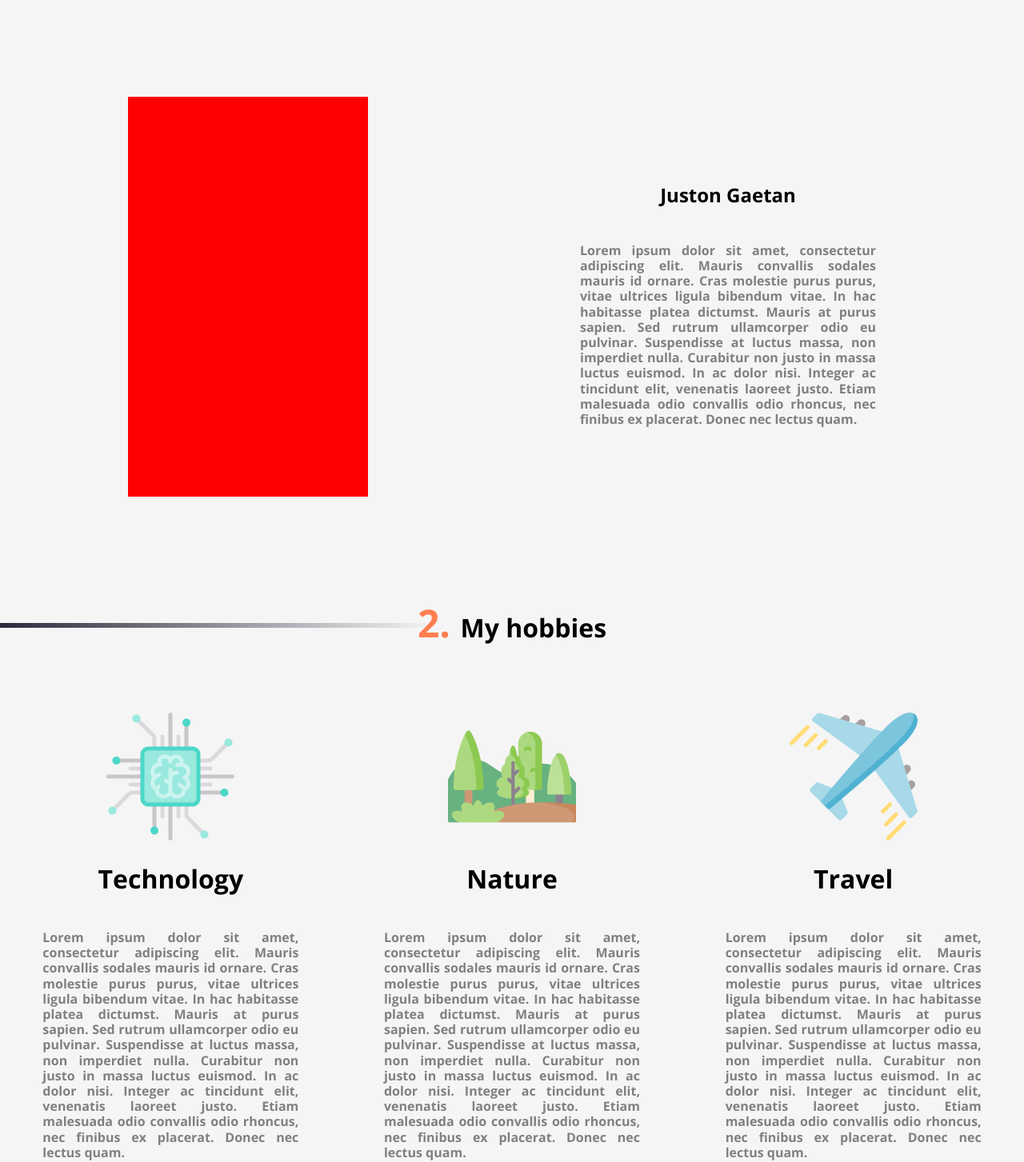
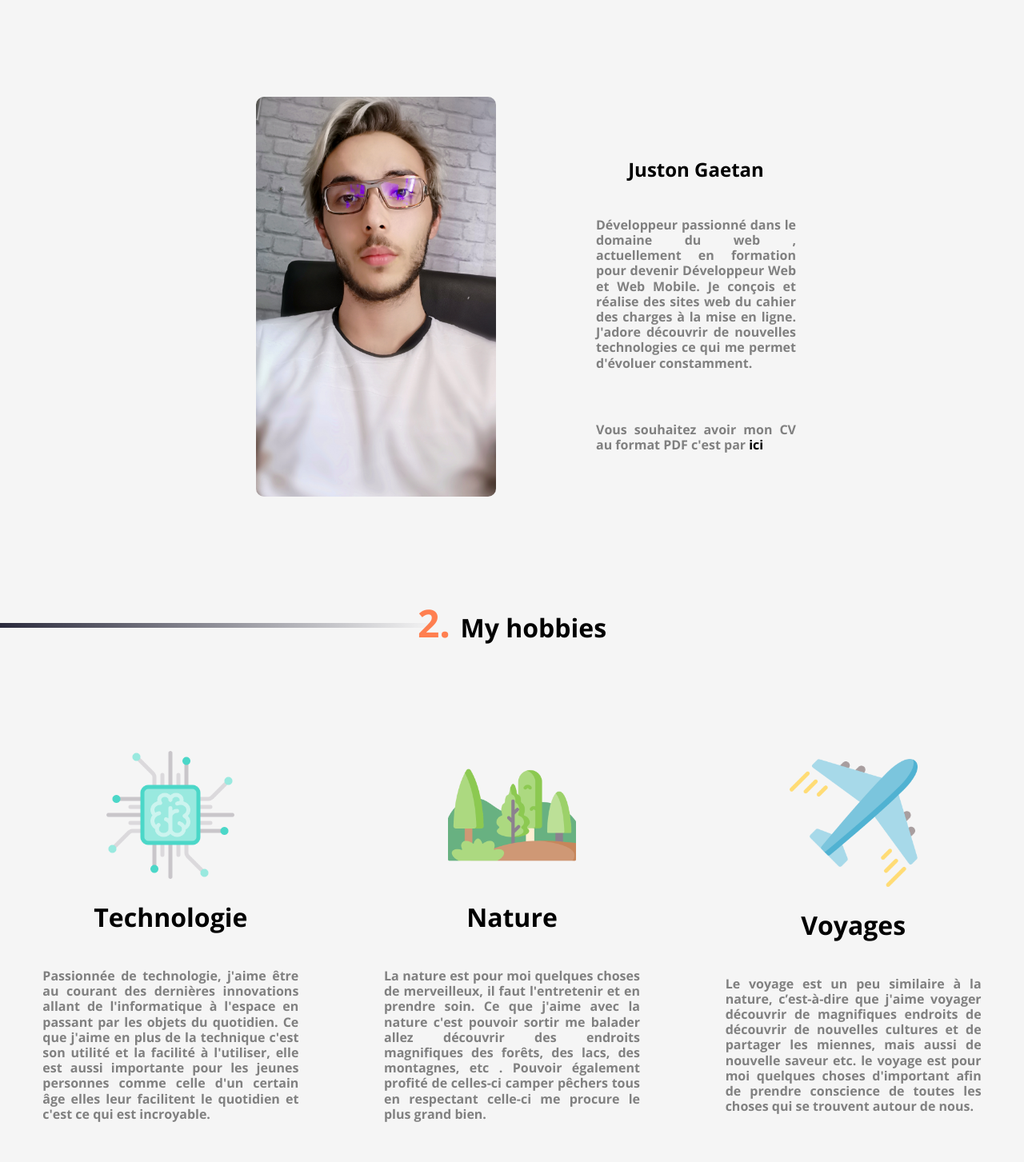
Before and after one commit to JusGaga/Portfolio-Gaetan, a React (Create React App) app: page /AboutMe in a window 1280 px wide. Shown: the part 877-2330 px from the top of the page at 80% size. Built offline with nearby package versions, Linux system fonts and the light colour scheme; no server answers.

Commit message:
clean format

```diff
--- a/src/components/Card.jsx
+++ b/src/components/Card.jsx
@@ -29,12 +29,12 @@ const Card = ({
           <div>
             <h5 className='card-title'>{name.replace(/\b(Project|-)|[#_-]/g, ' ')}</h5>
           </div>
-          <h6 className='card-subtitle'>Created at : {(date.getDate() < 10
+          <h6 className='card-subtitle'>Created at : {((date.getDate() < 10
             ? '0' + date.getDate()
             : date.getDate()) + '/' + ((date.getMonth() + 1) < 10
             ? '0' + (date.getMonth() + 1)
-            : date.getMonth() + 1) + '/' + date.getFullYear()}</h6>
-          <h6 className='card-subtitle'>Updated at : {(updates.getDate() < 10
+            : date.getMonth() + 1) + '/' + date.getFullYear())+ " "}
+          Updated at : {(updates.getDate() < 10
             ? '0' + updates.getDate()
             : updates.getDate()) + '/' + ((updates.getMonth() + 1) < 10
             ? '0' + (updates.getMonth() + 1)
@@ -43,8 +43,8 @@ const Card = ({
             <p className='card-text'>{description}</p>
           </div>
           <div className='card-footer'>
-            <a href={url} className='card-link'>See Repository Github</a>
-            <a href='#' className='card-link'>Another link</a>
+            <a href={url} className='card-link'>Voir le répository Github</a>
+            <a href='#' className='card-link'>Lien pour voir le site.</a>
           </div>
         </div>
       </div>
--- a/src/pages/pages/AboutMePages/AboutMePages.jsx
+++ b/src/pages/pages/AboutMePages/AboutMePages.jsx
@@ -25,6 +25,7 @@ import forest from '../../../Img/forest.png';
 import travel from '../../../Img/airplane.png';
 import tecnology from '../../../Img/chip.png';
 
+import profil from '../../../Img/Profil/Profil.jpg';
 
 const AboutMePages = () => {
 
@@ -37,17 +38,15 @@ const AboutMePages = () => {
         <div className={'centerContentAboutMePages'}>
 
           <div className={'leftAboutMe'}>
-            <div className={'imgProfil'}></div>
+            <img src={profil} alt='profil' className={'imgProfil'}/>
           </div>
           <div className={'rightAboutMe'}>
             <h1>Juston Gaetan</h1>
-            <h3> Lorem ipsum dolor sit amet, consectetur adipiscing elit. Mauris convallis sodales
-                 mauris id ornare. Cras molestie purus purus, vitae ultrices ligula bibendum vitae.
-                 In hac habitasse platea dictumst. Mauris at purus sapien. Sed rutrum ullamcorper
-                 odio eu pulvinar. Suspendisse at luctus massa, non imperdiet nulla. Curabitur non
-                 justo in massa luctus euismod. In ac dolor nisi. Integer ac tincidunt elit,
-                 venenatis laoreet justo. Etiam malesuada odio convallis odio rhoncus, nec finibus
-                 ex placerat. Donec nec lectus quam.</h3>
+            <h3> Développeur passionné dans le domaine du web , actuellement en formation pour
+                 devenir Développeur Web et Web Mobile. Je conçois et réalise des sites web du
+                 cahier des charges à la mise en ligne. J'adore découvrir de nouvelles technologies
+                 ce qui me permet d'évoluer constamment.</h3><br/>
+            <h3>Vous souhaitez avoir mon CV au format PDF c'est par <a href='#'>ici</a></h3>
           </div>
         </div>
       </div>
@@ -55,38 +54,32 @@ const AboutMePages = () => {
         <div className={'Separator2'}></div>
         <h1><span className={'Number'}>2. </span>My hobbies</h1>
         <div className={'centerSecondContentAboutMePages'}>
-          <div className={"ContentHobbies"}>
+          <div className={'ContentHobbies'}>
             <img src={tecnology} alt='logo technology' className={'imgHobbies '}/>
-            <h1>Technology</h1>
-            <h3> Lorem ipsum dolor sit amet, consectetur adipiscing elit. Mauris convallis sodales
-                 mauris id ornare. Cras molestie purus purus, vitae ultrices ligula bibendum vitae.
-                 In hac habitasse platea dictumst. Mauris at purus sapien. Sed rutrum ullamcorper
-                 odio eu pulvinar. Suspendisse at luctus massa, non imperdiet nulla. Curabitur non
-                 justo in massa luctus euismod. In ac dolor nisi. Integer ac tincidunt elit,
-                 venenatis laoreet justo. Etiam malesuada odio convallis odio rhoncus, nec finibus
-                 ex placerat. Donec nec lectus quam.</h3>
+            <h1>Technologie</h1>
+            <h3> Passionnée de technologie, j'aime être au courant des dernières innovations allant
+                 de l'informatique à l'espace en passant par les objets du quotidien. Ce que j'aime
+                 en plus de la technique c'est son utilité et la facilité à l'utiliser, elle est
+                 aussi importante pour les jeunes personnes comme celle d'un certain âge elles leur
+                 facilitent le quotidien et c'est ce qui est incroyable.</h3>
           </div>
-          <div className={"ContentHobbies"}>
+          <div className={'ContentHobbies'}>
             <img src={forest} alt='logo forest' className={'imgHobbies '}/>
             <h1>Nature</h1>
-            <h3> Lorem ipsum dolor sit amet, consectetur adipiscing elit. Mauris convallis sodales
-                 mauris id ornare. Cras molestie purus purus, vitae ultrices ligula bibendum vitae.
-                 In hac habitasse platea dictumst. Mauris at purus sapien. Sed rutrum ullamcorper
-                 odio eu pulvinar. Suspendisse at luctus massa, non imperdiet nulla. Curabitur non
-                 justo in massa luctus euismod. In ac dolor nisi. Integer ac tincidunt elit,
-                 venenatis laoreet justo. Etiam malesuada odio convallis odio rhoncus, nec finibus
-                 ex placerat. Donec nec lectus quam.</h3>
+            <h3>La nature est pour moi quelques choses de merveilleux, il faut l'entretenir et en
+                prendre soin. Ce que j'aime avec la nature c'est pouvoir sortir me balader allez
+                découvrir des endroits magnifiques des forêts, des lacs, des montagnes, etc .
+                Pouvoir également profité de celles-ci camper pêchers tous en respectant celle-ci me
+                procure le plus grand bien.</h3>
           </div>
-          <div className={"ContentHobbies"}>
+          <div className={'ContentHobbies'}>
             <img src={travel} alt='logo travel' className={'imgHobbies '}/>
-            <h1>Travel</h1>
-            <h3> Lorem ipsum dolor sit amet, consectetur adipiscing elit. Mauris convallis sodales
-                 mauris id ornare. Cras molestie purus purus, vitae ultrices ligula bibendum vitae.
-                 In hac habitasse platea dictumst. Mauris at purus sapien. Sed rutrum ullamcorper
-                 odio eu pulvinar. Suspendisse at luctus massa, non imperdiet nulla. Curabitur non
-                 justo in massa luctus euismod. In ac dolor nisi. Integer ac tincidunt elit,
-                 venenatis laoreet justo. Etiam malesuada odio convallis odio rhoncus, nec finibus
-                 ex placerat. Donec nec lectus quam.</h3>
+            <h1>Voyages</h1>
+            <h3> Le voyage est un peu similaire à la nature, c’est-à-dire que j'aime voyager
+                 découvrir de magnifiques endroits de découvrir de nouvelles cultures et de partager
+                 les miennes, mais aussi de nouvelle saveur etc. le voyage est pour moi quelques
+                 choses d'important afin de prendre conscience de toutes les choses qui se trouvent
+                 autour de nous.</h3>
           </div>
         </div>
       </div>
--- a/src/pages/pages/ProjectPages/ProjectPages.jsx
+++ b/src/pages/pages/ProjectPages/ProjectPages.jsx
@@ -35,7 +35,6 @@ console.log(info)
 
                 {info.filter(data => data.name.includes("Project")).map(infos=>
                     <Card key={infos.id} name={infos.name} description={infos.description}  created={infos.created_at}  update={infos.updated_at} url={infos.html_url} website={"#"}/>
-
                 )}
 
             </div>
--- a/src/pages/pages/StarterPages/Contact.jsx
+++ b/src/pages/pages/StarterPages/Contact.jsx
@@ -17,13 +17,13 @@ const Contact = () => {
                 <Scroll page={4} />
                 <div className={"ContainerContact"}>
                     <div className="Present3">
-                        <h1>Contact Me</h1>
+                        <h1>Contactez-moi</h1>
                         <img className="underTitle" src={UnderTitle} alt={"underTitle"}></img>
-                        <h2><a href="#FormContact">Mail : gaetan3107@gmail.com</a><br/><br/><br/>phone : 07 77 95 15 80</h2>
-                        <div><Link to="#">Contact form</Link></div>
+                        <h2><a href="#FormContact">Mail : gaetan3107@gmail.com</a><br/><br/><br/>Télephone : 07 77 95 15 80</h2>
+                        <div><Link to="#">Formulaire de contact</Link></div>
                     </div>
                 </div>
-                    <img className={"ContactMeImg "} src={ContactMe} alt=" Contact"/>
+                    <img className={"ContactMeImg "} src={ContactMe} alt="Contactez moi"/>
             </div>
             <div className={"planet5"}>
                 <img src={planet5} alt="planet5"/>
--- a/src/pages/pages/StarterPages/Home.jsx
+++ b/src/pages/pages/StarterPages/Home.jsx
@@ -18,7 +18,7 @@ const Home = () => {
               <div className={"centerPage"}>
                 <div className={"circle "}>
                     <h3 className={'center one'}>Juston Gaetan</h3>
-                    <p className={"center two"}>Web developer</p>
+                    <p className={"center two"}>Développeur Web</p>
                 </div>
                     <div className={"planet "}>
                         <img src={planet} alt="Planet"/>
@@ -27,7 +27,7 @@ const Home = () => {
             </div>
             <div className={"bottom"}>
                 <div className={"scrollDown"}>
-                    Scroll Down
+                  Défiler vers le bas
                 </div>
                 <div className="line "></div>
             </div>
--- a/src/pages/pages/StarterPages/Projects.jsx
+++ b/src/pages/pages/StarterPages/Projects.jsx
@@ -21,19 +21,19 @@ const Projects = (props) => {
                 <div style={{display: props.activate === 1 ? "none" : "block"}}><Scroll page={2}/></div>
                 <div className="containerProject">
                   <div className="Present">
-                      <h1>Project</h1>
-                      <img className="underTitle" src={UnderTitle} alt={"underTitle"}></img>
-                      <h2>Explore my different projects,<br/>
-                          I'll explain how did it.</h2>
+                      <h1>Projets</h1>
+                      <img className="underTitle" src={UnderTitle} alt={"underTitle"}/>
+                      <h2>Explorer mes différents projets,<br/>
+                          Je vous expliquerai comment je les est réalisé.</h2>
                       <div style={{display: props.activate === 1 ? "none" : "block"}}><Link to="/Projects" onClick={window.scrollTo(0, 0)}>Explore More</Link></div>
                   </div>
                 </div>
-                  <img className={"ProjectImg "} src={ProjectImg} alt=" Project" />
+                  <img className={"ProjectImg "} src={ProjectImg} alt="Projets" />
             </div>
             <div className={"planet3"} style={{display: props.activate === 1 ? "none" : "flex"}}>
                 <img src={planet3} alt="planet3"/>
             </div>
-            <div className={"line2"} style={{display: props.activate === 1 ? "none" : "block"}}></div>
+            <div className={"line2"} style={{display: props.activate === 1 ? "none" : "block"}}/>
         </>
     );
 };
--- a/src/styles/pages/AboutMePages/AboutMePages.css
+++ b/src/styles/pages/AboutMePages/AboutMePages.css
@@ -24,6 +24,8 @@
     display: flex;
     justify-content: center;
     align-items: center;
+    width: 75%;
+    margin:auto
 }
 
 .leftAboutMe {
@@ -36,7 +38,8 @@
 .imgProfil {
     width: 300px;
     height: 500px;
-    background: red;
+    object-fit: cover;
+    border-radius: 10px;
 }
 
 .rightAboutMe {
@@ -45,7 +48,7 @@
     align-items: center;
     height: 100%;
     justify-content: center;
-    padding-left: 5em;
+
 }
 
 .rightAboutMe h1 {
@@ -148,6 +151,8 @@
     justify-content: space-around;
     align-items: center;
     height: calc(100vh - 48px - 2em);
+    width: 80%;
+    margin:auto;
 }
 
 .leftLastContent, .rightLastContent {
```
Also changed, not shown: public/index.html (+9 -35 lines), src/pages/AllHome.jsx (+10 -14 lines), src/pages/pages/StarterPages/AboutMe.jsx (+16 -16 lines), src/pages/pages/StarterPages/Footer.jsx (+8 -8 lines), src/styles/ComponentsStyles/Card.css (+14 -12 lines), src/Img/Profil/Profil.jpg (added).
